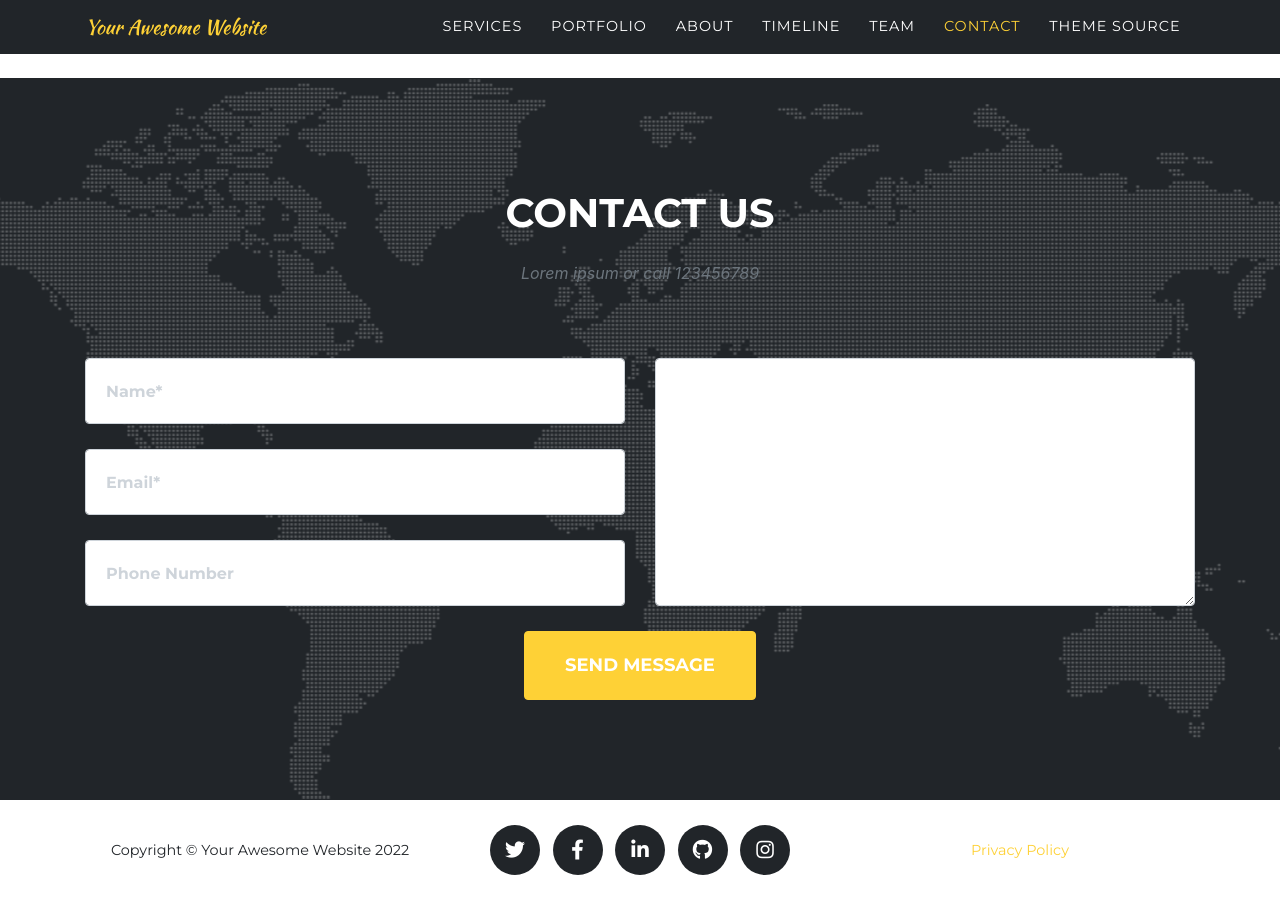
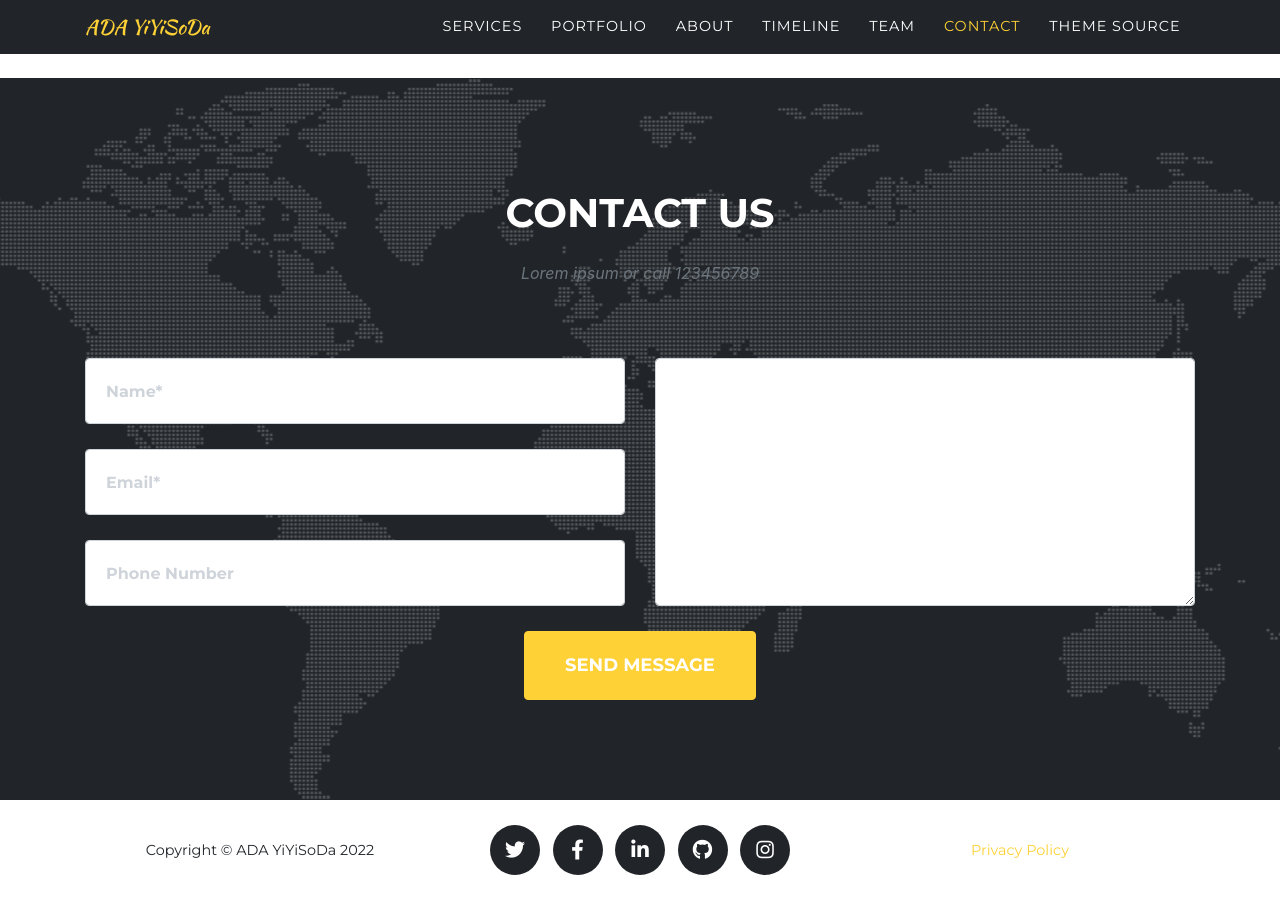
Before and after one commit to YiYiSoDa/YiYiSoDa.github.io, a Jekyll site: the page built from index.md, in a window 1280 px wide and 900 px high, scrolled down 5690 px. Built offline with Jekyll 4.4.1, drawn with Linux system fonts in a browser that asks for light colours; some web fonts are replaced.

Commit message:
Update _config.yml

```diff
--- a/_config.yml
+++ b/_config.yml
@@ -16,10 +16,10 @@ theme: jekyll-agency
 url    : "https://yiyisoda.github.io/" # the base hostname & protocol for your site, e.g. http://example.com
 
 
-title      : Your Awesome Website
-email      : your-email@example.com #this is also the email contact forms will go to
+title      : ADA YiYiSoDa
+email      : yiyisoda2022@yahoo.com #this is also the email contact forms will go to
 description: "Site description"
-author     : Your Name
+author     : YiYiSoDa
 # logo:     #optional, defaults to site title
   # path: assets\img\clients\creative-market.jpg
   # height: 60 #height in px, defaults to 52px
```
